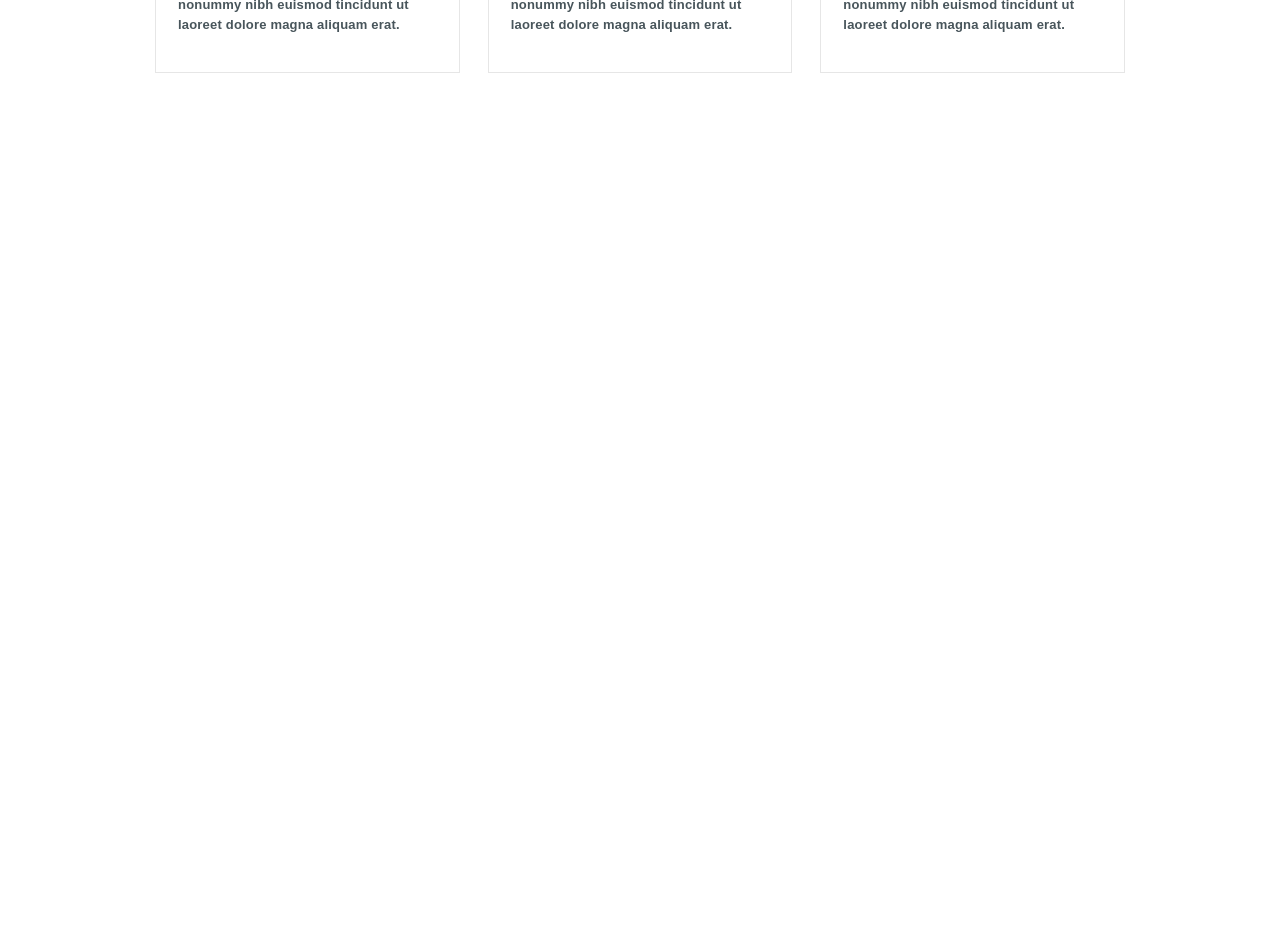
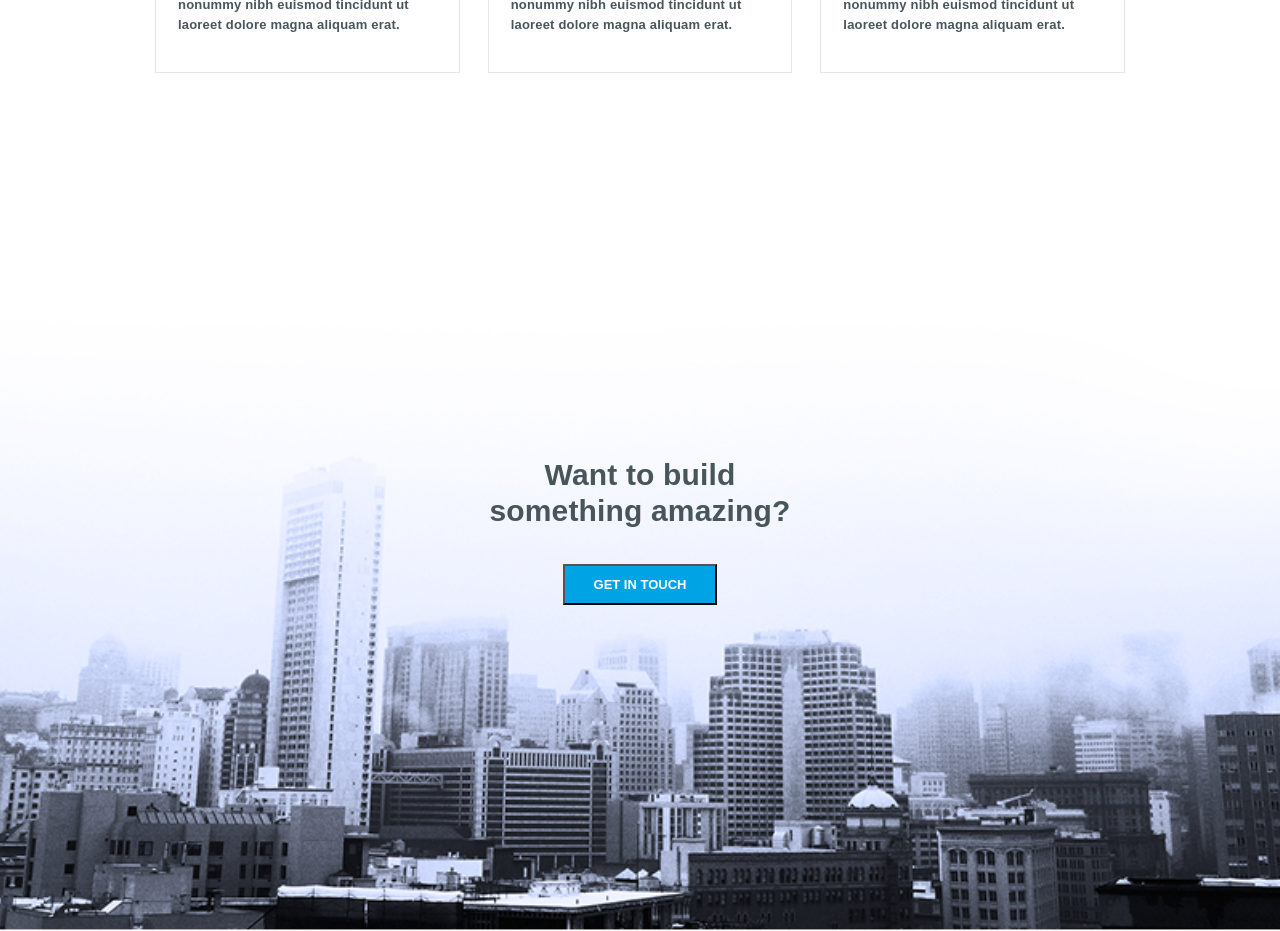
Before and after one commit to kot63328-lgtm/konstruct, a React (Vite) app: page / in a window 1280 px wide. Shown: the part 1620-2551 px from the top of the page. Before the commit the page ends 1751 px from the top, so only its background shows below. Built offline with nearby package versions, Linux system fonts and the light colour scheme.

Commit message:
add: touch section

```diff
--- a/src/App.jsx
+++ b/src/App.jsx
@@ -1,4 +1,5 @@
 import About from "./components/About/About"
+import GetInTouch from "./components/GetInTouch/GetInTouch"
 import Header from "./components/Header/Header"
 import Hero from "./components/Hero/Hero"
 import Services from "./components/Services/Services"
@@ -11,6 +12,7 @@ const App = () => {
         <Hero />
         <About/>
         <Services/>
+        <GetInTouch/>
       </main>
     </>
   )
--- /dev/null
+++ b/src/components/GetInTouch/GetInTouch.css
@@ -0,0 +1,38 @@
+.touch {
+    background: url('/touch-bg.png') no-repeat center center / cover;
+    height: 100%;
+}
+.touch_content {
+    display: flex;
+    flex-direction: column;
+    justify-content: center;
+    align-items: center;
+    height: 100vh;
+    gap: 35px;
+
+}
+.touch_title {
+font-weight: 700;
+font-size: 30px;
+line-height: 120%;
+letter-spacing: 0.15px;
+text-align: center;
+color: #48555b;
+}
+.touch_btn {
+font-weight: 700;
+font-size: 13px;
+letter-spacing: 0.0;
+text-align: center;
+color: #fff;
+background-color: #00a4e5;
+padding: 11px 29px;
+border-radius: none;
+cursor: pointer;
+white-space: nowrap;
+transition: all 0.3s ease;
+}
+
+.touch_btn:hover {
+    background-color: #026991;
+}
--- /dev/null
+++ b/src/components/GetInTouch/GetInTouch.jsx
@@ -0,0 +1,17 @@
+import './GetInTouch.css'
+
+const GetInTouch = () => {
+  return (
+     <section className="touch">
+        <div className="container">
+            <div className="touch_content">
+                <h2 className="touch_title">Want to build <br /> something amazing?</h2>
+                <button className="touch_btn">GET IN TOUCH</button>
+            </div>
+        </div>
+     </section>
+
+  )
+}
+
+export default GetInTouch
```
Also changed, not shown: public/touch-bg.png (added).
